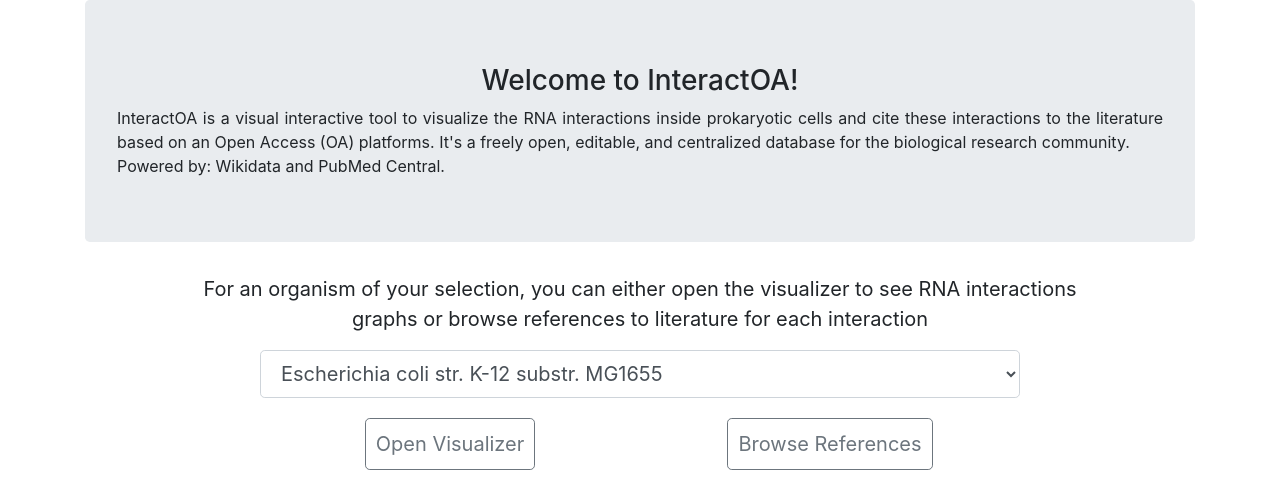
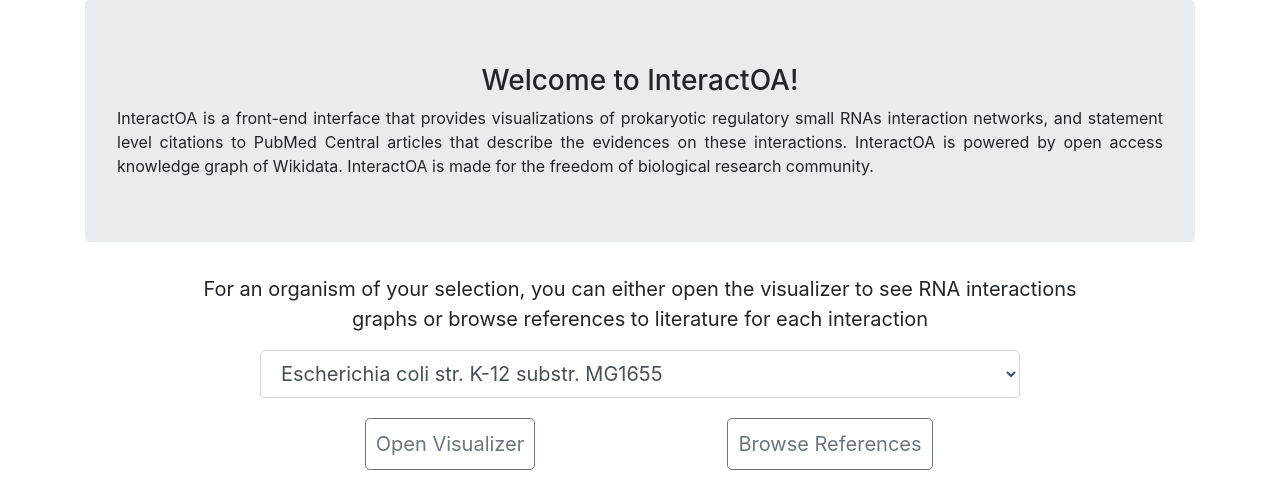
Before and after one commit to foerstner-lab/InteractOA, a Flask app: page / in a window 1280 px wide. Shown: the part 78-567 px from the top of the page. Run offline with Flask 2, Linux system fonts and the light colour scheme; some libraries are stand-ins or nearby versions.

Commit message:
minor fixes

```diff
--- a/requirements.txt
+++ b/requirements.txt
@@ -1,3 +1,3 @@
-pandas
-Flask
-wikidataintegrator
+pandas>=
+Flask>=
+wikidataintegrator>=
--- a/templates/index.html
+++ b/templates/index.html
@@ -28,7 +28,7 @@
 <header>
     <nav class="navbar navbar-expand-sm bg-dark navbar-dark">
         <div class="navbar-header">
-            <a href="index.html"><img src="{{url_for('.static', filename='images/logo.png')}}"
+            <a href="index.html"><img alt="Logo" src="{{url_for('.static', filename='images/logo.png')}}"
                                       style="height: 44px;"/></a>
             <a class="navbar-brand" href="index.html">InteractOA</a>
         </div>
@@ -36,7 +36,7 @@
         <div class="collapse navbar-collapse" id="navbarNavDropdown">
             <ul class="navbar-nav ml-auto">
                 <li class="nav-item dropdown">
-                    <a href="#" class="btn nav-link" id="navbarDropdownMenuLink" data-toggle="dropdown"><img
+                    <a href="#" class="btn nav-link" id="navbarDropdownMenuLink" data-toggle="dropdown"><img alt=""
                             src="{{url_for('.static', filename='images/info.png')}}" style="height: 44px;"/></a>
                     <div class="dropdown-menu dropdown-menu-right bg-dark">
                         <a class="btn dropdown-item bg-dark text-light" data-toggle="modal" data-target="#AboutModal">About
@@ -63,11 +63,9 @@
                     <h3>Welcome to InteractOA!</h3>
                 </div>
                 <div align="justify">
-
-                    InteractOA is a visual interactive tool to visualize the RNA interactions inside prokaryotic cells
-                    and cite these interactions to the literature based on an Open Access (OA) platforms.
-                    It's a freely open, editable, and centralized database for the biological research community.
-                    <br> Powered by: Wikidata and PubMed Central.
+                    InteractOA is a front-end interface that provides visualizations of prokaryotic regulatory small RNAs interaction networks, and statement level citations to PubMed Central articles that describe the evidences on these interactions.
+                    InteractOA is powered by open access knowledge graph of Wikidata.
+                    InteractOA is made for the freedom of biological research community.
                 </div>
             </div>
         </div>
@@ -87,6 +85,8 @@
                     <label for="organism"></label>
                     <select name="organism" id="organism" class="form-control form-control-lg">
                         <option value="Q21102938">Escherichia coli str. K-12 substr. MG1655</option>
+                        <option value="Q21102945">Vibrio cholerae str. O1 biovar ElTor N16961</option>
+                        <option value="Q116359561">Salmonella enterica subsp. enterica serovar Typhimurium str. SL1344</option>
                     </select>
                     <div class="col">
                         <button type="button" class="btn btn-outline-secondary btn-lg"
@@ -175,13 +175,13 @@
                                         <input type="checkbox" id="RNA_TYPE2" name="RNA_TYPE" value="Q427087" checked>
                                         <label for="RNA_TYPE2"> non-coding RNA</label><br>
                                         <input type="checkbox" id="RNA_TYPE3" name="RNA_TYPE" value="Q423832" checked>
-                                        <label for="RNA_TYPE3"> Antisense RNA</label><br>
+                                        <label for="RNA_TYPE3"> Anti-sense RNA</label><br>
                                         <input type="checkbox" id="RNA_TYPE4" name="RNA_TYPE" value="Q201448">
                                         <label for="RNA_TYPE4"> transfer RNA</label><br>
                                         <input type="checkbox" id="RNA_TYPE5" name="RNA_TYPE" value="Q285904" checked>
                                         <label for="RNA_TYPE5"> transfer-messenger RNA</label><br>
                                         <input type="checkbox" id="RNA_TYPE6" name="RNA_TYPE" value="Q424665" checked>
-                                        <label for="RNA_TYPE6"> single recognition partcile</label><br>
+                                        <label for="RNA_TYPE6"> single recognition particle</label><br>
                                         <input type="checkbox" id="RNA_TYPE7" name="RNA_TYPE" value="Q1012651" checked>
                                         <label for="RNA_TYPE7"> RNase P</label>
                                     </div>
@@ -222,7 +222,7 @@
                                         <input type="checkbox" id="SHOW_TYPE10" name="SHOW_TYPE" value="P3779">
                                         <label for="SHOW_TYPE10"> Negative Allosteric Modulator</label><br>
                                         <input type="checkbox" id="SHOW_TYPE11" name="SHOW_TYPE" value="P3781">
-                                        <label for="SHOW_TYPE11"> Has Active Ingedient</label><br>
+                                        <label for="SHOW_TYPE11"> Has Active Ingredient</label><br>
                                         <input type="checkbox" id="SHOW_TYPE12" name="SHOW_TYPE" value="P3780">
                                         <label for="SHOW_TYPE12"> Active Ingredient of</label>
                                     </div>
@@ -308,7 +308,7 @@
                 </p>
                 <h5>Developers</h5>
                 <p>
-                    InteractOA and it's prerequisite tools are all developed by: Muhammad Elhossary under supervision of
+                    InteractOA and its prerequisite tools are all developed by: Muhammad Elhossary under supervision of
                     Prof. Konrad Foerstner at <a href="https://uni-wuerzburg.de/startseite/">University of Würzburg</a>.<br>
                     Press link: <a
                         href="http://www.presse.uni-wuerzburg.de/aktuell/einblick/archiv/single/news/zur-quelle-des-wissens/">here</a>
@@ -413,8 +413,8 @@
                     Toolforge</a>.
                     All data of the interactions and gene annotations are hosted in <a
                         href="www.wikidata.org">Wikidata</a>.
-                    No literature is hosted in InteractOA, InteractOA only refere to the articles in it's original
-                    source <a href="https://pubmed.ncbi.nlm.nih.gov/">PubMed Central</a>.
+                    No literature is hosted in InteractOA, InteractOA only refere to the articles in their original
+                    sources <a href="https://pubmed.ncbi.nlm.nih.gov/">PubMed Central</a>.
                     All data of InteractOA are licensed under <a href="https://wiki.creativecommons.org/wiki/CC0">CC-0
                     Public Domain</a>.
                     All source codes are licensed under <a href="https://en.wikipedia.org/wiki/ISC_license">ISC
```
